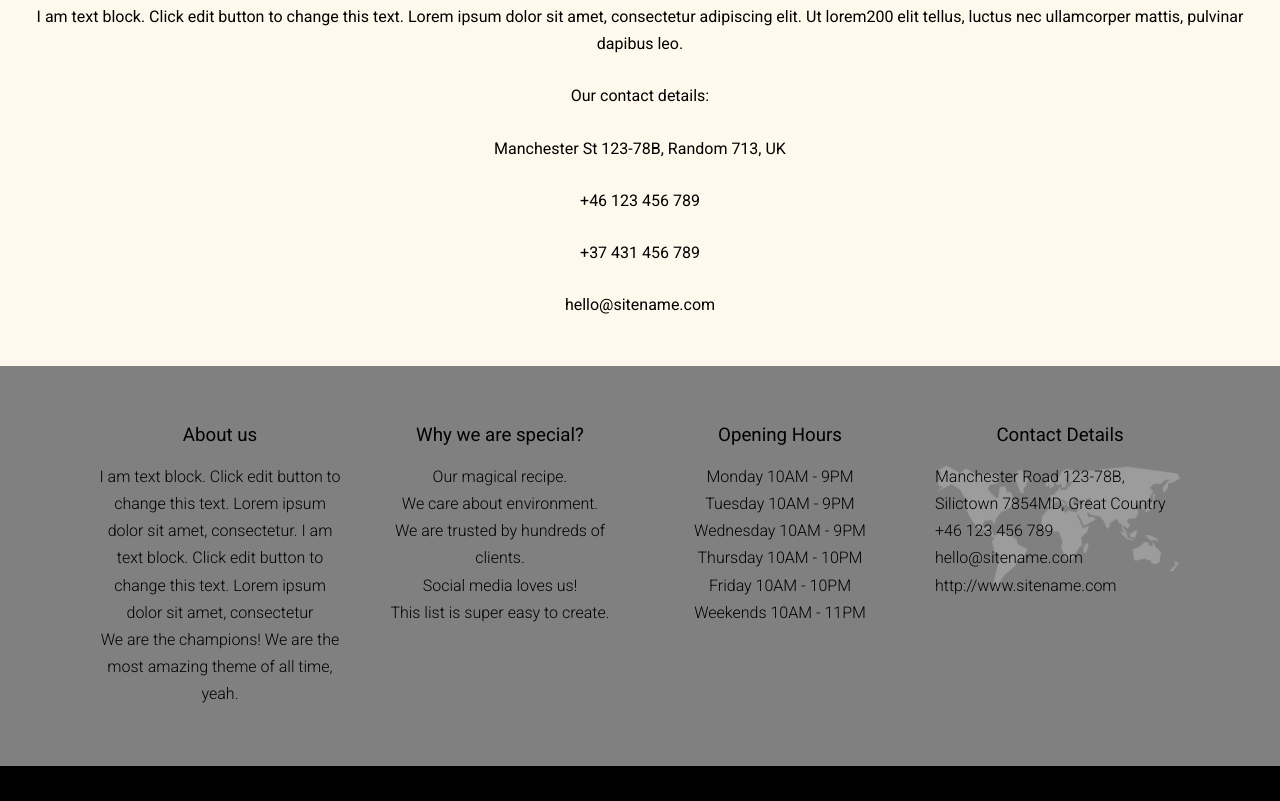
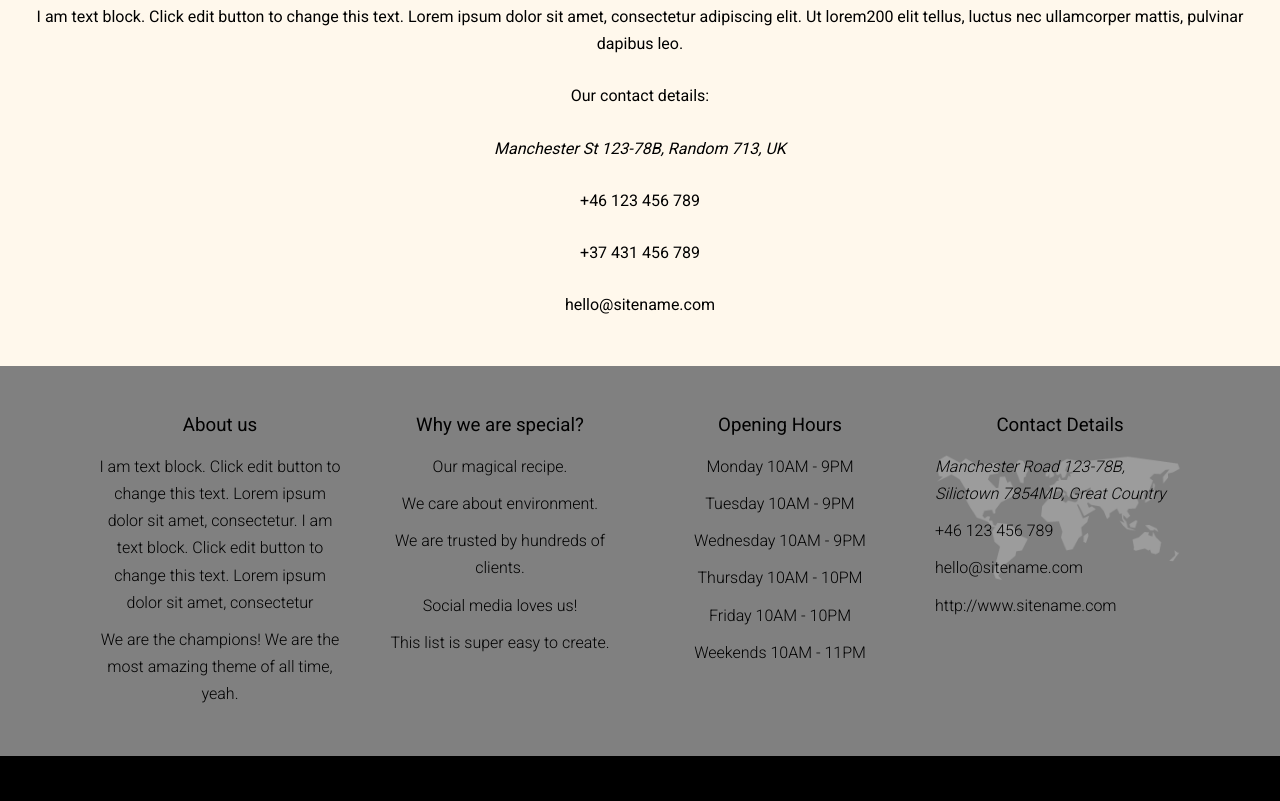
Before and after one commit to DreamEcho100/fue-internet-technology-dm324, a plain HTML site: page assignments/Lab5/Answer/index.html in a window 1280 px wide. Shown: the part 2870-3671 px from the top of the page. Drawn offline with Linux system fonts and the light colour scheme.

Commit message:
Refactoring code

```diff
--- a/assignments/Lab5/Answer/css/styles.css
+++ b/assignments/Lab5/Answer/css/styles.css
@@ -9,6 +9,7 @@
 	align-items: center;
 	background-color: rgba(0, 0, 0, 0.3);
 	color: white;
+
 	position: fixed;
 }
 
@@ -107,17 +108,20 @@
 	display: flex;
 	flex-direction: column;
 	gap: 10px;
-	font-weight: 300;
 }
 
 /******************************************/
 /********** Contact Info Section **********/
 /******************************************/
-#contact-info {
+#contact-info,
+#contact-info ul {
 	text-align: center;
 	display: flex;
 	flex-direction: column;
 	gap: 25px;
+}
+#contact-info ul {
+	list-style: none;
 }
 
 /******************************************/
@@ -129,7 +133,7 @@
 	text-align: center;
 	display: flex;
 	flex-wrap: wrap;
-	gap: 10px;
+	gap: 30px;
 	justify-content: center;
 }
 
@@ -140,14 +144,19 @@
 #final .info {
 	width: 25%;
 	max-width: 250px;
-	text-align: center;
-	display: flex;
-	flex-direction: column;
 	font-weight: 300;
-	margin: 10px;
 }
 #final .info ul {
 	list-style: none;
+}
+#final .info,
+#final .info > * {
+	display: flex;
+	flex-direction: column;
+}
+
+#final .info > * {
+	gap: 10px;
 }
 
 #final .contact-details ul {
@@ -157,15 +166,10 @@
 	text-align: initial;
 }
 
-#final .contact-details ul address {
-	font-style: normal;
-}
-
 @media screen and (max-width: 768px) {
 	#final {
 		padding-left: 20px;
 		padding-right: 20px;
-		gap: 0;
 	}
 
 	#final .info {
--- a/assignments/Lab5/Answer/index.html
+++ b/assignments/Lab5/Answer/index.html
@@ -133,10 +133,20 @@
 				luctus nec ullamcorper mattis, pulvinar dapibus leo.
 			</p>
 			<p>Our contact details:</p>
-			<p>Manchester St 123-78B, Random 713, UK</p>
-			<p>+46 123 456 789</p>
-			<p>+37 431 456 789</p>
-			<p>hello@sitename.com</p>
+			<ul>
+				<li>
+					<address>Manchester St 123-78B, Random 713, UK</address>
+				</li>
+				<li>
+					<a href="tel:++46 123 456 789">+46 123 456 789</a>
+				</li>
+				<li>
+					<a href="tel:++37 431 456 789">+37 431 456 789</a>
+				</li>
+				<li>
+					<a href="mailto:hello@sitename.com">hello@sitename.com</a>
+				</li>
+			</ul>
 		</section>
 		<section id="final" class="section-p-v1 bg-color-2">
 			<div class="info">
@@ -190,7 +200,7 @@
 					</li>
 					<li>
 						<!-- https://developer.mozilla.org/en-US/docs/Web/HTML/Link_types/noreferrer -->
-						<a href="http://www.sitename.com" type="_blank" rel="noreferrer"
+						<a href="http://www.sitename.com" target="_blank" rel="noreferrer"
 							>http://www.sitename.com</a
 						>
 					</li>
```
